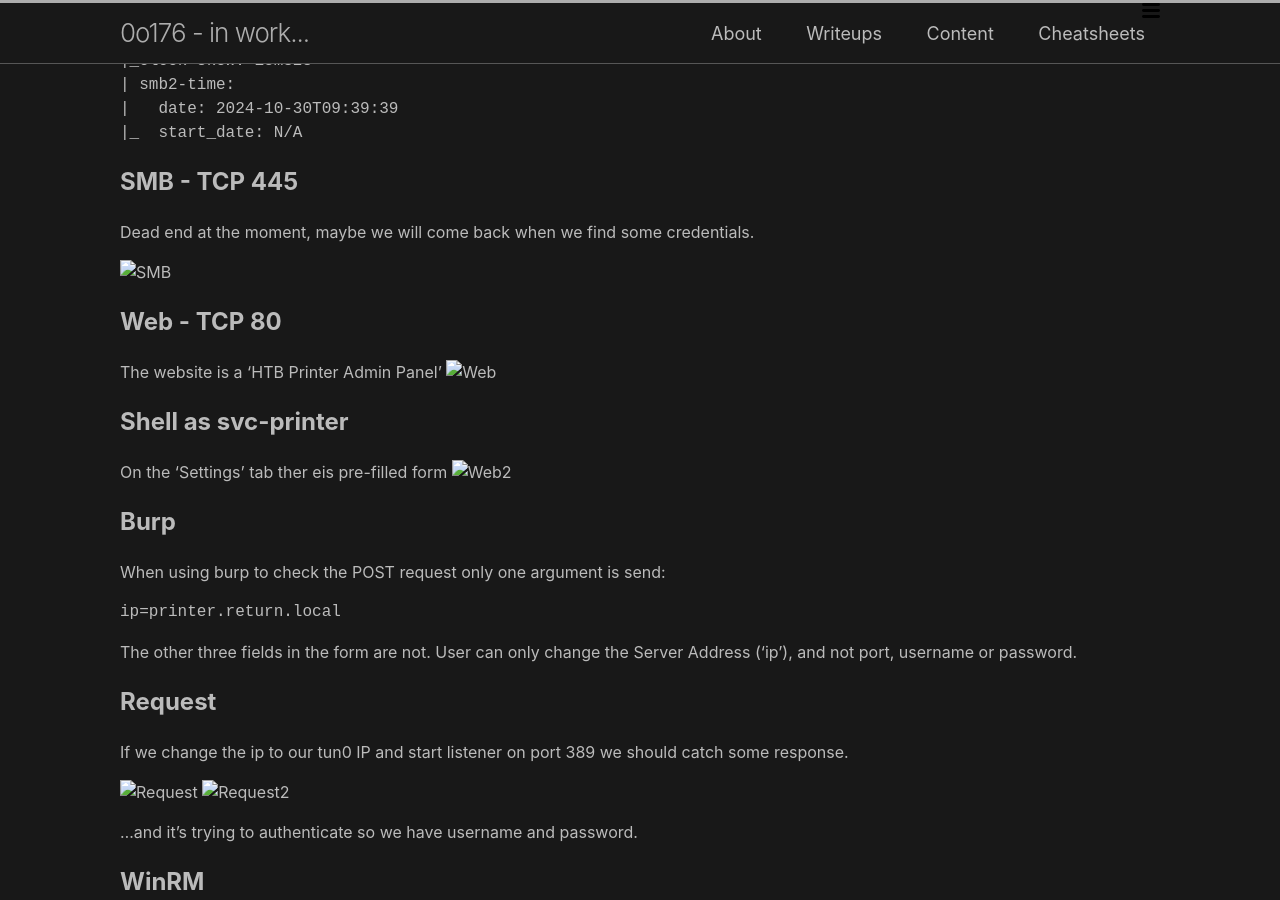
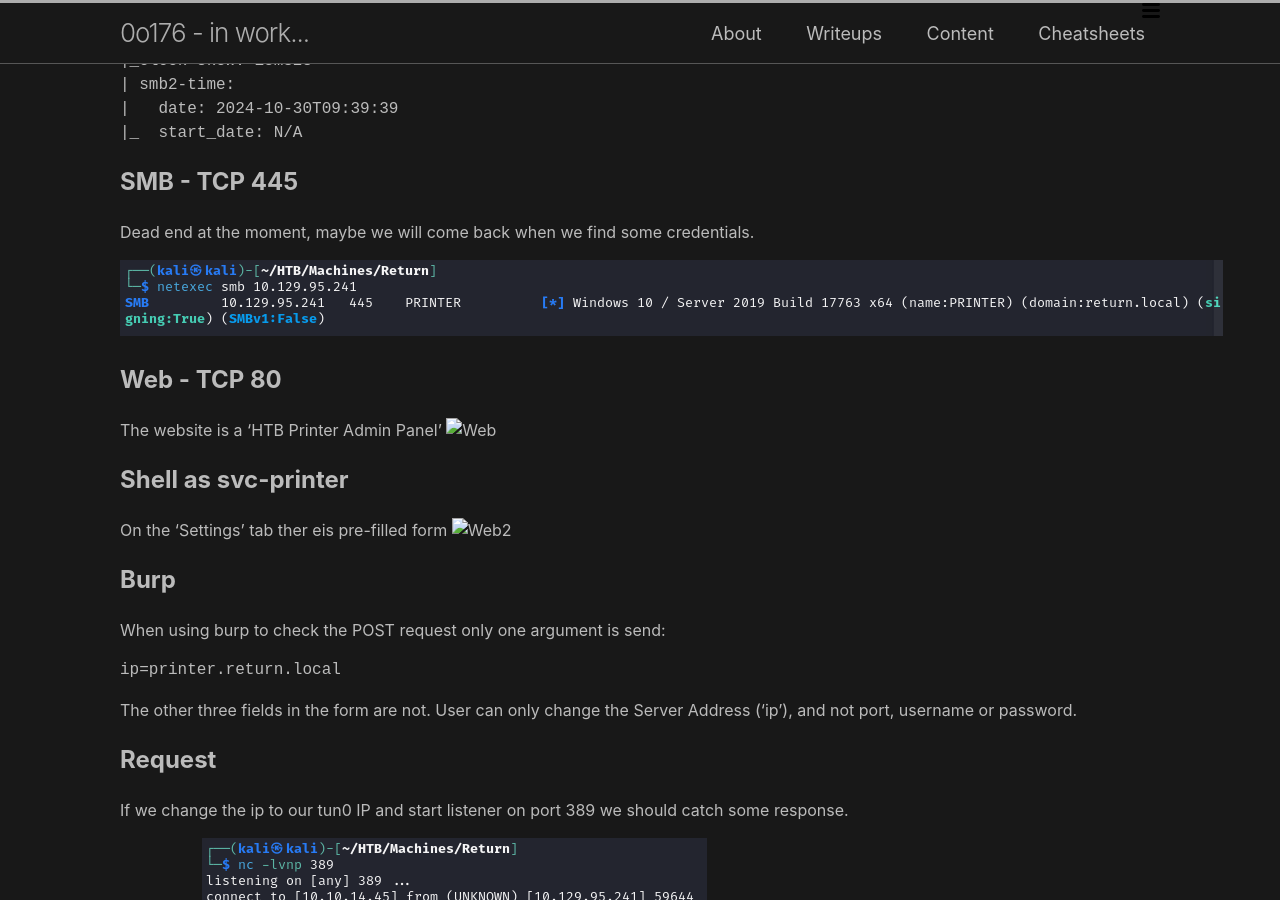
Before and after one commit to 0o176/0o176.github.io, a Jekyll site: the page built from Content/Writeups/HTB-Return/HTB-Return.md, in a window 1280 px wide and 900 px high, scrolled down 1401 px. Built offline with Jekyll 4.4.1, drawn with Linux system fonts in a browser that asks for light colours.

Commit message:
Update HTB-Return.md

```diff
--- a/Content/Writeups/HTB-Return/HTB-Return.md
+++ b/Content/Writeups/HTB-Return/HTB-Return.md
@@ -68,17 +68,17 @@ Host script results:
 
 Dead end at the moment, maybe we will come back when we find some credentials.
 
-![SMB](./Content/Writeups/HTB-Return/img/Screenshot_2024-10-30_05-10-52.png)
+![SMB](/Content/Writeups/HTB-Return/img/Screenshot_2024-10-30_05-10-52.png)
 
 ## Web - TCP 80
 
 The website is a 'HTB Printer Admin Panel'
-![Web](./Content/Writeups/HTB-Return/img/Screenshot_2024-10-30_05-11-07.png)
+![Web](/Writeups/HTB-Return/img/Screenshot_2024-10-30_05-11-07.png)
 
 # Shell as svc-printer
 
 On the 'Settings' tab ther eis pre-filled form
-![Web2](./Content/Writeups/HTB-Return/img/Screenshot_2024-10-30_05-11-18.png)
+![Web2](/HTB-Return/img/Screenshot_2024-10-30_05-11-18.png)
 
 ## Burp
 
@@ -94,8 +94,8 @@ User can only change the Server Address ('ip'), and not port, username or passwo
 
 If we change the ip to our tun0 IP and start listener on port 389 we should catch some response.
 
-![Request](./Content/Writeups/HTB-Return/img/Screenshot_2024-10-30_05-11-42.png)
-![Request2](./Content/Writeups/HTB-Return/img/Screenshot_2024-10-30_05-11-58.png)
+![Request](/img/Screenshot_2024-10-30_05-11-42.png)
+![Request2](./img/Screenshot_2024-10-30_05-11-58.png)
 
 ...and it’s trying to authenticate so we have username and password.
 
@@ -103,11 +103,11 @@ If we change the ip to our tun0 IP and start listener on port 389 we should catc
 
 Credentials happen to work for WinRM, so we can get a shell usin Evil-WinRM
 
-![WinRm_shell](./Content/Writeups/HTB-Return/img/Screenshot_2024-10-30_05-25-07.png)
+![WinRm_shell](./HTB-Return/img/Screenshot_2024-10-30_05-25-07.png)
 
 and get the user flag
 
-![WinRm_shell](./Content/Writeups/HTB-Return/img/Screenshot_2024-10-30_05-31-22.png)
+![WinRm_shell](./Writeups/HTB-Return/img/Screenshot_2024-10-30_05-31-22.png)
 
 # Privilege Escalation
 
```
